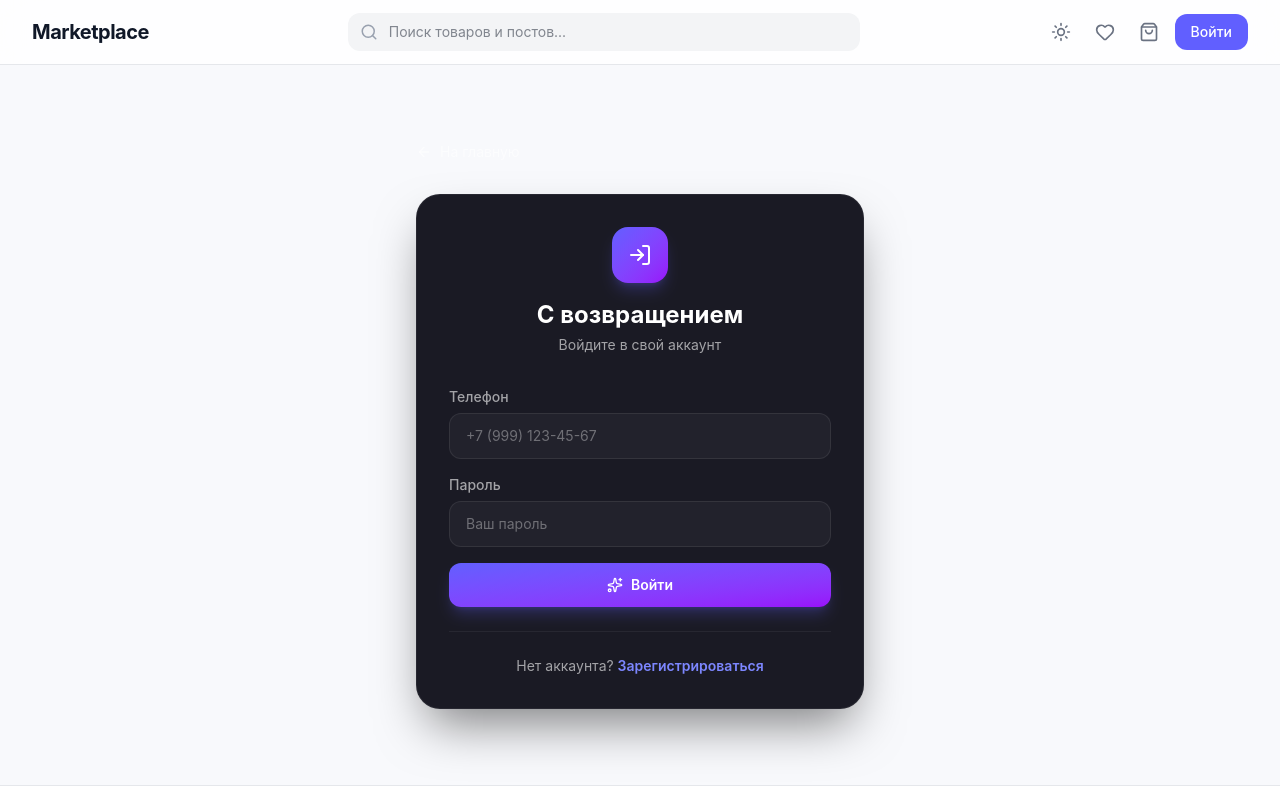
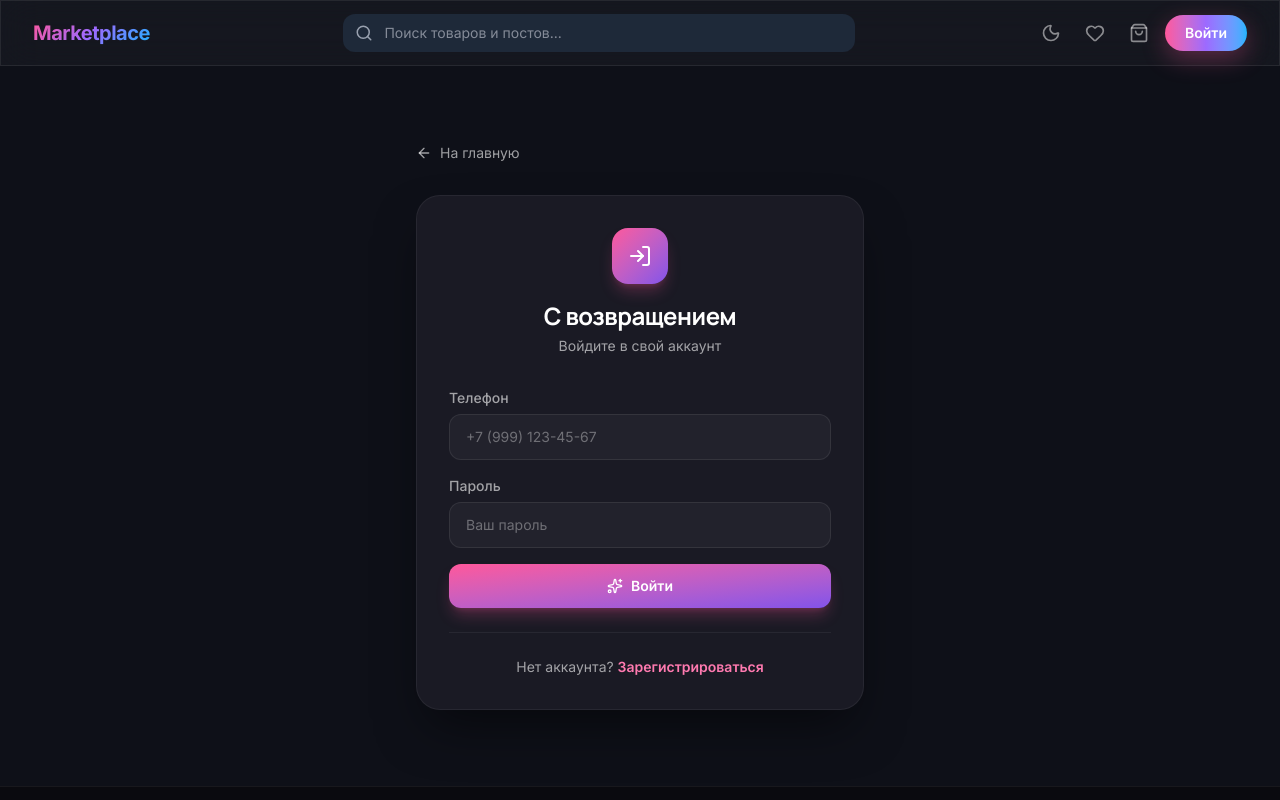
Before and after one commit to vergilobj/marketplace-pwa, a React (Vite) app in the folder frontend/: page /login in a window 1280 px wide. Shown: the top 800 px of the page. Built offline with nearby package versions, Linux system fonts and the light colour scheme.

Commit message:
feat: chat file attachments + UI polish, backend file-message support

```diff
--- a/frontend/index.html
+++ b/frontend/index.html
@@ -3,8 +3,11 @@
   <head>
     <meta charset="UTF-8" />
     <meta name="viewport" content="width=device-width, initial-scale=1.0, viewport-fit=cover" />
-    <meta name="theme-color" content="#ffffff" />
+    <meta name="theme-color" content="#0e1018" />
     <title>Marketplace</title>
+    <link rel="preconnect" href="https://fonts.googleapis.com">
+    <link rel="preconnect" href="https://fonts.gstatic.com" crossorigin>
+    <link href="https://fonts.googleapis.com/css2?family=Manrope:wght@400;500;600;700;800&family=Inter:wght@400;500;600;700&display=swap" rel="stylesheet">
     <script src="https://cdn.onesignal.com/sdks/web/v16/OneSignalSDK.page.js" defer></script>
     <script>
       window.OneSignalDeferred = window.OneSignalDeferred || [];
--- a/frontend/src/components/Layout.tsx
+++ b/frontend/src/components/Layout.tsx
@@ -26,7 +26,10 @@ export default function Layout() {
   const [profileMenuOpen, setProfileMenuOpen] = useState(false);
   const [searchQuery, setSearchQuery] = useState('');
   const [unreadCount, setUnreadCount] = useState(0);
-  const [lightMode, setLightMode] = useState(() => localStorage.getItem('theme') === 'light');
+  const [lightMode, setLightMode] = useState(() => {
+    const saved = localStorage.getItem('theme');
+    return saved === null ? true : saved === 'dark';
+  });
   const navigate = useNavigate();
   const location = useLocation();
   const { cart } = useApp();
@@ -34,15 +37,14 @@ export default function Layout() {
 
   const profileMenuRef = useClickAway(() => setProfileMenuOpen(false));
 
-  // Theme toggle
+  // Theme toggle — class-based: .dark = dark, отсутствие = светлая
   useEffect(() => {
     if (lightMode) {
-      document.documentElement.style.filter = 'invert(1) hue-rotate(180deg)';
-      document.documentElement.style.transition = 'filter 0.3s';
+      document.documentElement.classList.add('dark');
     } else {
-      document.documentElement.style.filter = '';
+      document.documentElement.classList.remove('dark');
     }
-    localStorage.setItem('theme', lightMode ? 'light' : 'dark');
+    localStorage.setItem('theme', lightMode ? 'dark' : 'light');
   }, [lightMode]);
 
   const handleLogout = () => {
@@ -84,10 +86,10 @@ export default function Layout() {
   }
 
   return (
-    <div className="min-h-screen bg-[#f8f9fc] dark:bg-[#0a0a0f] text-gray-900 dark:text-white">
-      <header className="sticky top-0 z-50 bg-white/80 dark:bg-[#0a0a0f]/80 backdrop-blur-xl border-b border-gray-200 dark:border-white/[0.06]">
+    <div className="min-h-screen bg-[var(--color-bg)] text-[var(--color-text)]">
+      <header className="sticky top-0 z-50 glass border-b border-[var(--color-border)]">
         <div className="max-w-7xl mx-auto px-4 sm:px-6 lg:px-8 flex items-center justify-between h-16">
-          <Link to="/" className="text-xl font-bold tracking-tight shrink-0">Marketplace</Link>
+          <Link to="/" className="text-xl font-bold tracking-tight shrink-0 text-gradient">Marketplace</Link>
 
           <form onSubmit={handleGlobalSearch} className="hidden md:flex items-center ml-8 flex-1 max-w-lg">
             <div className="relative w-full">
@@ -103,26 +105,26 @@ export default function Layout() {
           </form>
 
           <nav className="hidden md:flex items-center space-x-2 ml-4">
-            <button onClick={() => setLightMode(!lightMode)} className="p-2 rounded-lg hover:bg-gray-100 dark:hover:bg-white/[0.06] text-gray-500 dark:text-white/50 hover:text-indigo-500 transition-colors" title={lightMode ? 'Тёмная тема' : 'Светлая тема'}>
+            <button onClick={() => setLightMode(!lightMode)} className="p-2 rounded-lg hover:bg-gray-100 dark:hover:bg-white/[0.06] text-gray-500 dark:text-white/50 hover:text-[#FF579B] transition-colors" title={lightMode ? 'Тёмная тема' : 'Светлая тема'}>
               {lightMode ? <Moon size={20} /> : <Sun size={20} />}
             </button>
-            <Link to="/favorites" className="p-2 rounded-lg hover:bg-gray-100 dark:hover:bg-white/[0.06] text-gray-500 dark:text-white/50 hover:text-indigo-500">
+            <Link to="/favorites" className="p-2 rounded-lg hover:bg-gray-100 dark:hover:bg-white/[0.06] text-gray-500 dark:text-white/50 hover:text-[#FF579B]">
               <Heart size={20} />
             </Link>
-            <Link to="/cart" className="p-2 rounded-lg hover:bg-gray-100 dark:hover:bg-white/[0.06] text-gray-500 dark:text-white/50 hover:text-indigo-500 relative">
+            <Link to="/cart" className="p-2 rounded-lg hover:bg-gray-100 dark:hover:bg-white/[0.06] text-gray-500 dark:text-white/50 hover:text-[#FF579B] relative">
               <ShoppingBag size={20} />
               {cart.length > 0 && (
-                <span className="absolute -top-0.5 -right-0.5 bg-indigo-500 text-white text-[10px] rounded-full w-4 h-4 flex items-center justify-center">
+                <span className="absolute -top-0.5 -right-0.5 bg-gradient-to-r from-[#FF579B] to-[#9C6AFF] text-white text-[10px] rounded-full w-4 h-4 flex items-center justify-center">
                   {cart.length > 9 ? '9+' : cart.length}
                 </span>
               )}
             </Link>
             {isAuthenticated && (
               <>
-                <Link to="/chat" className="p-2 rounded-lg hover:bg-gray-100 dark:hover:bg-white/[0.06] text-gray-500 dark:text-white/50 hover:text-indigo-500">
+                <Link to="/chat" className="p-2 rounded-lg hover:bg-gray-100 dark:hover:bg-white/[0.06] text-gray-500 dark:text-white/50 hover:text-[#FF579B]">
                   <MessageCircle size={20} />
                 </Link>
-                <Link to="/notifications" className="p-2 rounded-lg hover:bg-gray-100 dark:hover:bg-white/[0.06] text-gray-500 dark:text-white/50 hover:text-indigo-500 relative">
+                <Link to="/notifications" className="p-2 rounded-lg hover:bg-gray-100 dark:hover:bg-white/[0.06] text-gray-500 dark:text-white/50 hover:text-[#FF579B] relative">
                   <Bell size={20} />
                   {unreadCount > 0 && (
                     <span className="absolute -top-0.5 -right-0.5 bg-red-500 text-white text-[10px] rounded-full w-4 h-4 flex items-center justify-center">
@@ -134,7 +136,7 @@ export default function Layout() {
                 <div className="relative" ref={profileMenuRef}>
                   <button
                     onClick={() => setProfileMenuOpen(!profileMenuOpen)}
-                    className="p-2 rounded-lg hover:bg-gray-100 dark:hover:bg-white/[0.06] text-gray-500 dark:text-white/50 hover:text-indigo-500"
+                    className="p-2 rounded-lg hover:bg-gray-100 dark:hover:bg-white/[0.06] text-gray-500 dark:text-white/50 hover:text-[#FF579B]"
                   >
                     <User size={20} />
                   </button>
@@ -161,7 +163,7 @@ export default function Layout() {
               </>
             )}
             {!isAuthenticated && (
-              <Link to="/login" className="px-4 py-2 rounded-xl bg-indigo-500 text-white text-sm font-medium hover:bg-indigo-400 transition">Войти</Link>
+              <Link to="/login" className="px-5 py-2 rounded-full bg-gradient-to-r from-[#FF579B] via-[#9C6AFF] to-[#1DB4FF] text-white text-sm font-semibold hover:scale-[1.03] transition-transform shadow-[0_8px_24px_rgba(255,87,155,0.3)]">Войти</Link>
             )}
           </nav>
 
@@ -187,7 +189,7 @@ export default function Layout() {
               {isAdmin && <Link to="/admin" className="block py-2 text-sm" onClick={() => setMenuOpen(false)}>Админ</Link>}
               <button onClick={handleLogout} className="block py-2 text-sm text-red-500 w-full text-left">Выйти</button>
             </>)}
-            {!isAuthenticated && <Link to="/login" className="block py-2 text-sm text-indigo-500" onClick={() => setMenuOpen(false)}>Войти</Link>}
+            {!isAuthenticated && <Link to="/login" className="block py-2 text-sm text-[#FF579B]" onClick={() => setMenuOpen(false)}>Войти</Link>}
           </div>
         )}
       </header>
@@ -205,18 +207,18 @@ export default function Layout() {
           <div>
             <h4 className="font-semibold text-sm mb-3">Навигация</h4>
             <div className="space-y-2">
-              <Link to="/" className="block text-gray-500 dark:text-white/40 text-sm hover:text-indigo-500 transition-colors">Главная</Link>
-              <Link to="/products" className="block text-gray-500 dark:text-white/40 text-sm hover:text-indigo-500 transition-colors">Товары</Link>
-              <Link to="/favorites" className="block text-gray-500 dark:text-white/40 text-sm hover:text-indigo-500 transition-colors">Избранное</Link>
-              <Link to="/cart" className="block text-gray-500 dark:text-white/40 text-sm hover:text-indigo-500 transition-colors">Корзина</Link>
+              <Link to="/" className="block text-gray-500 dark:text-white/40 text-sm hover:text-[#FF579B] transition-colors">Главная</Link>
+              <Link to="/products" className="block text-gray-500 dark:text-white/40 text-sm hover:text-[#FF579B] transition-colors">Товары</Link>
+              <Link to="/favorites" className="block text-gray-500 dark:text-white/40 text-sm hover:text-[#FF579B] transition-colors">Избранное</Link>
+              <Link to="/cart" className="block text-gray-500 dark:text-white/40 text-sm hover:text-[#FF579B] transition-colors">Корзина</Link>
             </div>
           </div>
           <div>
             <h4 className="font-semibold text-sm mb-3">Сервис</h4>
             <div className="space-y-2">
-              <Link to="/privacy" className="block text-gray-500 dark:text-white/40 text-sm hover:text-indigo-500 transition-colors">Приватность</Link>
-              <Link to="/chat" className="block text-gray-500 dark:text-white/40 text-sm hover:text-indigo-500 transition-colors">Чат</Link>
-              <Link to="/referrals" className="block text-gray-500 dark:text-white/40 text-sm hover:text-indigo-500 transition-colors">Рефералы</Link>
+              <Link to="/privacy" className="block text-gray-500 dark:text-white/40 text-sm hover:text-[#FF579B] transition-colors">Приватность</Link>
+              <Link to="/chat" className="block text-gray-500 dark:text-white/40 text-sm hover:text-[#FF579B] transition-colors">Чат</Link>
+              <Link to="/referrals" className="block text-gray-500 dark:text-white/40 text-sm hover:text-[#FF579B] transition-colors">Рефералы</Link>
             </div>
           </div>
           <div>
@@ -236,7 +238,7 @@ export default function Layout() {
         {mobileLinks.map(item => {
           const isActive = location.pathname === item.to;
           return (
-            <Link key={item.to} to={item.to} className={`flex flex-col items-center text-xs ${isActive ? 'text-indigo-500' : 'text-gray-500'}`}>
+            <Link key={item.to} to={item.to} className={`flex flex-col items-center text-xs ${isActive ? 'text-[#FF579B]' : 'text-gray-500'}`}>
               <item.icon size={20} /><span className="mt-1">{item.label}</span>
             </Link>
           );
--- a/frontend/src/components/ProductCard.tsx
+++ b/frontend/src/components/ProductCard.tsx
@@ -21,7 +21,7 @@ export default function ProductCard({ product }: { product: any }) {
     >
       <div className="relative overflow-hidden h-48 bg-[#111115] shrink-0">
         {product.media?.[0] ? (
-          <img src={product.media[0]} alt={product.title} className="w-full h-full object-contain group-hover:scale-105 transition-transform duration-500" loading="lazy" />
+          <img src={product.media[0]} alt={product.title} className="w-full h-full object-cover group-hover:scale-105 transition-transform duration-500" loading="lazy" />
         ) : (
           <div className="w-full h-full flex items-center justify-center"><ShoppingCart size={32} className="text-white/10" /></div>
         )}
@@ -38,7 +38,7 @@ export default function ProductCard({ product }: { product: any }) {
         </div>
 
         <div className="absolute bottom-3 left-3">
-          <span className="px-3 py-1.5 rounded-xl bg-black/70 backdrop-blur-xl text-base font-bold text-white shadow-lg">{price}</span>
+          <span className="px-3 py-1.5 rounded-xl bg-black/70 backdrop-blur-xl text-base font-bold text-white! shadow-lg">{price}</span>
         </div>
       </div>
 
--- a/frontend/src/components/ui/Card.tsx
+++ b/frontend/src/components/ui/Card.tsx
@@ -8,7 +8,7 @@ interface CardProps extends React.HTMLAttributes<HTMLDivElement> {
 const Card: React.FC<CardProps> = ({ children, className, ...rest }) => {
   return (
     <div
-      className={`bg-white/70 dark:bg-gray-900/50 backdrop-blur-xl rounded-3xl shadow-2xl shadow-black/5 dark:shadow-black/20 border border-white/20 dark:border-gray-800/50 p-6 ${className}`}
+      className={`bg-[var(--color-card)] border border-[var(--color-border)] rounded-[18px] transition-all duration-300 hover:border-[rgba(255,87,155,0.35)] hover:-translate-y-1 hover:shadow-[0_16px_40px_rgba(255,87,155,0.24)] p-6 ${className || ''}`}
       {...rest}
     >
       {children}
--- a/frontend/src/components/ui/Input.tsx
+++ b/frontend/src/components/ui/Input.tsx
@@ -10,13 +10,13 @@ const Input = forwardRef<HTMLInputElement, InputProps>(
     return (
       <div className="w-full">
         {label && (
-          <label className="block text-sm font-medium text-gray-700 dark:text-gray-300 mb-1">
+          <label className="block text-sm font-medium text-[var(--color-muted)] mb-1.5">
             {label}
           </label>
         )}
         <input
           ref={ref}
-          className={`w-full px-4 py-3 rounded-xl bg-gray-100 dark:bg-gray-800 border border-transparent focus:border-blue-500 focus:ring-2 focus:ring-blue-500/20 outline-none transition-all duration-200 text-gray-900 dark:text-white placeholder-gray-400 dark:placeholder-gray-500 ${error ? 'border-red-500' : ''} ${className}`}
+          className={`w-full px-4 py-3 rounded-xl bg-[rgba(255,255,255,0.04)] border border-[var(--color-border)] text-[var(--color-text)] placeholder-[var(--color-faint)] outline-none transition-all duration-200 focus:border-[rgba(255,87,155,0.6)] focus:shadow-[0_0_0_3px_rgba(255,87,155,0.15)] ${error ? 'border-red-500' : ''} ${className || ''}`}
           {...props}
         />
         {error && <p className="mt-1 text-sm text-red-500">{error}</p>}
--- a/frontend/src/index.css
+++ b/frontend/src/index.css
@@ -1,64 +1,255 @@
 @import "tailwindcss";
 
-@layer base {
-  :root {
-    --color-bg: #0a0a0f;
-    --color-surface: #14141a;
-    --color-card: #1a1a24;
-    --color-border: rgba(255,255,255,0.06);
-    --color-text: #f1f1f3;
-    --color-muted: #8b8b99;
-    --color-accent: #6366f1;
+@custom-variant dark (&:where(.dark, .dark *));
+
+@theme {
+  --color-indigo-300: #ff9dc4;
+  --color-indigo-400: #ff7ab0;
+  --color-indigo-500: #FF579B;
+  --color-indigo-600: #e6458a;
+  --color-indigo-700: #c93574;
+
+  --color-blue-400: #66c9ff;
+  --color-blue-500: #1DB4FF;
+  --color-blue-600: #1DB4FF;
+  --color-blue-700: #1898d9;
+
+  --color-purple-500: #9C6AFF;
+  --color-purple-600: #8352ea;
+  --color-purple-400: #b493ff;
+
+  --font-sans: 'Inter', system-ui, -apple-system, sans-serif;
+  --font-heading: 'Manrope', 'Inter', sans-serif;
 }
 
-  html.light {
+/* ===== Темы (unlayered — приоритет выше любого @layer) ===== */
+:root {
+  --pink: #FF579B;
+  --lilac: #9C6AFF;
+  --azure: #1DB4FF;
+
   --color-bg: #f8f9fc;
   --color-surface: #ffffff;
   --color-card: #ffffff;
   --color-border: rgba(0,0,0,0.06);
-    --color-text: #1a1a2e;
-    --color-muted: #6b7280;
-    --color-accent: #4f46e5;
+  --color-text: #0d0e1c;
+  --color-muted: #6060a0;
+  --color-faint: #9898b8;
+  --color-accent: #FF579B;
+
+  --spark: linear-gradient(135deg, #FF579B 0%, #9C6AFF 50%, #1DB4FF 100%);
+  --spark-soft: linear-gradient(120deg, rgba(255,87,155,.09), rgba(156,106,255,.07), rgba(29,180,255,.09));
+  --bg-glow:
+    radial-gradient(ellipse 115% 80% at -4% 50%, rgba(255,87,155,.10) 0%, transparent 52%),
+    radial-gradient(ellipse 95% 80% at 104% 50%, rgba(29,180,255,.10) 0%, transparent 52%),
+    linear-gradient(145deg, #ffffff 0%, #f3f4ff 100%);
+
+  --r-sm: 12px;
+  --r-md: 18px;
+  --r-lg: 26px;
+  --r-xl: 34px;
+  --r-full: 999px;
+
+  --shadow-xs: 0 2px 10px rgba(0,0,0,.15);
+  --shadow: 0 14px 40px rgba(20,20,60,.12);
+  --shadow-rose: 0 16px 40px rgba(255,87,155,.18);
+
+  --ease: cubic-bezier(.22,.61,.36,1);
 }
 
-  html.light body {
-    background: var(--color-bg);
-    color: var(--color-text);
+html.dark {
+  --color-bg: #0e1018;
+  --color-surface: #12151f;
+  --color-card: #181b28;
+  --color-border: rgba(255,255,255,0.07);
+  --color-text: #eceef8;
+  --color-muted: #9898c4;
+  --color-faint: #5858a0;
+  --color-accent: #FF579B;
+
+  --bg-glow:
+    radial-gradient(ellipse 115% 80% at -4% 50%, rgba(255,87,155,.18) 0%, transparent 52%),
+    radial-gradient(ellipse 95% 80% at 104% 50%, rgba(29,180,255,.15) 0%, transparent 52%),
+    radial-gradient(ellipse 75% 100% at 50% -12%, rgba(156,106,255,.14) 0%, transparent 54%),
+    linear-gradient(145deg, #050610 0%, #080b1e 100%);
+
+  --shadow: 0 14px 40px rgba(0,0,0,.44);
+  --shadow-rose: 0 16px 40px rgba(255,87,155,.24);
 }
 
+@layer base {
+  html, body, #root { min-height: 100%; }
+
   body {
-    background: var(--color-bg);
+    background: var(--bg-glow);
+    background-attachment: fixed;
     color: var(--color-text);
+    font-family: 'Inter', system-ui, -apple-system, sans-serif;
     -webkit-font-smoothing: antialiased;
+    text-rendering: optimizeLegibility;
+    color-scheme: light;
+    transition: background 0.3s var(--ease), color 0.3s var(--ease);
+  }
+  html.dark body { color-scheme: dark; }
+
+  h1, h2, h3, h4, h5, h6 {
+    font-family: 'Manrope', 'Inter', sans-serif;
+    font-weight: 700;
+    letter-spacing: -0.02em;
   }
 
-  ::-webkit-scrollbar { width: 5px; }
-  ::-webkit-scrollbar-thumb { background: rgba(255,255,255,0.08); border-radius: 10px; }
-  html.light ::-webkit-scrollbar-thumb { background: rgba(0,0,0,0.15); }
+  ::-webkit-scrollbar { width: 8px; height: 8px; }
+  ::-webkit-scrollbar-track { background: transparent; }
+  ::-webkit-scrollbar-thumb {
+    background: linear-gradient(180deg, #FF579B99, #9C6AFF99, #1DB4FF99);
+    border-radius: 10px;
+  }
+  html.dark ::-webkit-scrollbar-thumb {
+    background: linear-gradient(180deg, #FF579B88, #9C6AFF88, #1DB4FF88);
+  }
 
-  ::selection { background: rgba(99,102,241,0.2); }
+  ::selection { background: rgba(255,87,155,.25); }
 }
 
 @layer utilities {
   .glass {
+    background: rgba(255,255,255,0.7);
+    backdrop-filter: blur(20px);
+    -webkit-backdrop-filter: blur(20px);
+    border: 1px solid rgba(0,0,0,0.06);
+  }
+  html.dark .glass {
     background: rgba(255,255,255,0.03);
-    backdrop-filter: blur(20px);
-    border: 1px solid rgba(255,255,255,0.06);
+    border: 1px solid rgba(255,255,255,0.08);
   }
+
   .glass-card {
     background: var(--color-card);
     border: 1px solid var(--color-border);
-    border-radius: 16px;
-    transition: all 0.3s ease;
+    border-radius: var(--r-md);
+    transition: transform 0.3s var(--ease), box-shadow 0.3s var(--ease), border-color 0.3s var(--ease);
   }
   .glass-card:hover {
+    border-color: rgba(255,87,155,.35);
+    transform: translateY(-4px);
+    box-shadow: var(--shadow-rose);
+  }
+
+  .text-gradient {
+    background: var(--spark);
+    -webkit-background-clip: text;
+    background-clip: text;
+    -webkit-text-fill-color: transparent;
+    color: transparent;
+  }
+
+  .spark-surface {
+    background: var(--spark-soft);
+    border: 1px solid rgba(255,87,155,.15);
+  }
+
+  .btn-capsule {
+    display: inline-flex;
+    align-items: center;
+    justify-content: center;
+    gap: 8px;
+    padding: 10px 22px;
+    border-radius: var(--r-full);
+    font-family: 'Manrope', sans-serif;
+    font-weight: 600;
+    font-size: 14px;
+    transition: all 0.25s var(--ease);
+    cursor: pointer;
+    white-space: nowrap;
+  }
+  .btn-primary {
+    background: var(--spark);
+    color: #fff;
+    box-shadow: var(--shadow-rose);
+  }
+  .btn-primary:hover { transform: scale(1.02); box-shadow: 0 20px 50px rgba(255,87,155,.35); }
+  .btn-primary:active { transform: scale(0.98); }
+  .btn-secondary {
+    background: rgba(255,255,255,0.6);
+    border: 1px solid rgba(0,0,0,0.1);
+    color: var(--color-text);
+    backdrop-filter: blur(10px);
+  }
+  html.dark .btn-secondary {
+    background: rgba(255,255,255,0.05);
     border-color: rgba(255,255,255,0.12);
-    transform: translateY(-2px);
-    box-shadow: 0 8px 30px rgba(0,0,0,0.3);
   }
-  .text-gradient {
-    background: linear-gradient(135deg, #6366f1, #a855f7);
-    -webkit-background-clip: text;
-    -webkit-text-fill-color: transparent;
+  .btn-secondary:hover { border-color: rgba(255,87,155,.5); color: #FF579B; }
+
+  .input-glass {
+    width: 100%;
+    padding: 11px 16px;
+    border-radius: var(--r-sm);
+    background: #f0f2f8;
+    border: 1px solid var(--color-border);
+    color: var(--color-text);
+    font-size: 14px;
+    outline: none;
+    transition: all 0.25s var(--ease);
+  }
+  html.dark .input-glass {
+    background: rgba(255,255,255,0.04);
+  }
+  .input-glass::placeholder { color: var(--color-faint); }
+  .input-glass:focus {
+    border-color: rgba(255,87,155,.6);
+    box-shadow: 0 0 0 3px rgba(255,87,155,.15);
   }
 }
+
+/* ===== Светлая тема: белый текст из тёмных страниц делаем читаемым ===== */
+html:not(.dark) .text-white { color: #0d0e1c; }
+html:not(.dark) .text-white\/90 { color: rgba(13,14,28,.9); }
+html:not(.dark) .text-white\/85 { color: rgba(13,14,28,.85); }
+html:not(.dark) .text-white\/70 { color: rgba(13,14,28,.7); }
+html:not(.dark) .text-white\/60 { color: rgba(13,14,28,.6); }
+html:not(.dark) .text-white\/50 { color: rgba(13,14,28,.5); }
+html:not(.dark) .text-white\/40 { color: rgba(13,14,28,.4); }
+html:not(.dark) .text-white\/35 { color: rgba(13,14,28,.35); }
+html:not(.dark) .text-white\/30 { color: rgba(13,14,28,.3); }
+html:not(.dark) .text-white\/25 { color: rgba(13,14,28,.25); }
+html:not(.dark) .text-white\/20 { color: rgba(13,14,28,.2); }
+html:not(.dark) .text-white\/15 { color: rgba(13,14,28,.15); }
+html:not(.dark) .text-white\/10 { color: rgba(13,14,28,.1); }
+
+/* ===== Светлая тема: тёмные фоны → светлые ===== */
+html:not(.dark) .bg-\[\#1a1a24\] { background-color: #ffffff; }
+html:not(.dark) .bg-\[\#0a0a0f\] { background-color: #ffffff; }
+html:not(.dark) .bg-\[\#111118\] { background-color: #ffffff; }
+html:not(.dark) .bg-\[\#111115\] { background-color: #f1f2f6; }
+html:not(.dark) .bg-\[\#1e1e2a\] { background-color: #f1f2f6; }
+html:not(.dark) .bg-\[\#22222d\] { background-color: #f8f9fc; }
+
+/* ===== Светлая тема: полупрозрачные белые фоны → полупрозрачный чёрный ===== */
+html:not(.dark) .bg-white\/\[0\.03\] { background-color: rgba(0,0,0,0.02); }
+html:not(.dark) .bg-white\/\[0\.04\] { background-color: rgba(0,0,0,0.03); }
+html:not(.dark) .bg-white\/\[0\.06\] { background-color: rgba(0,0,0,0.05); }
+html:not(.dark) .bg-white\/\[0\.08\] { background-color: rgba(0,0,0,0.06); }
+
+/* ===== Светлая тема: светлые рамки → тёмные ===== */
+html:not(.dark) .border-white\/\[0\.02\] { border-color: rgba(0,0,0,0.04); }
+html:not(.dark) .border-white\/\[0\.04\] { border-color: rgba(0,0,0,0.06); }
+html:not(.dark) .border-white\/\[0\.06\] { border-color: rgba(0,0,0,0.08); }
+html:not(.dark) .border-white\/\[0\.08\] { border-color: rgba(0,0,0,0.10); }
+html:not(.dark) .border-\[\#111118\] { border-color: rgba(0,0,0,0.10); }
+html:not(.dark) .bg-black { background-color: #f1f2f6; }
+
+/* ===== Светлая тема: placeholder'ы (pseudo-element) ===== */
+html:not(.dark) input::placeholder,
+html:not(.dark) textarea::placeholder {
+  color: #9898b8;
+  opacity: 1;
+}
+
+/* ===== Светлая тема: инпуты с тёмным фоном → светлые ===== */
+html:not(.dark) input.bg-white\/\[0\.04\],
+html:not(.dark) input.bg-white\/\[0\.06\],
+html:not(.dark) textarea.bg-white\/\[0\.04\],
+html:not(.dark) textarea.bg-white\/\[0\.06\] {
+  background-color: #f0f2f8;
+}
```
Also changed, not shown: frontend/src/components/ui/Button.tsx (+10 -6 lines), frontend/src/pages/ChatPage.tsx (+53 -9 lines), frontend/src/pages/FeedPage.tsx (+6 -6 lines), 1 other file (tests, documents, lock files or other folders). Lines whose indentation alone changed are shown as unchanged.
